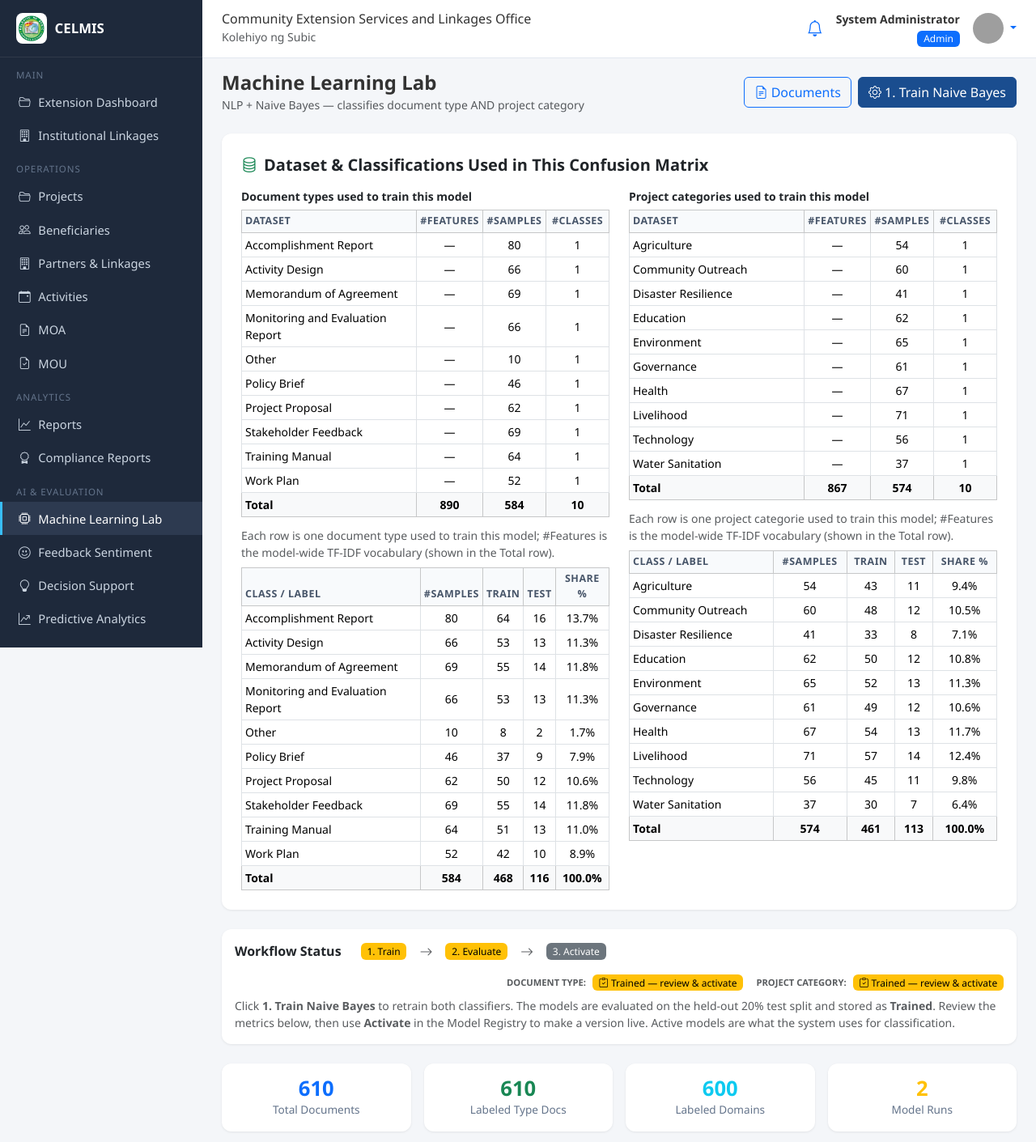
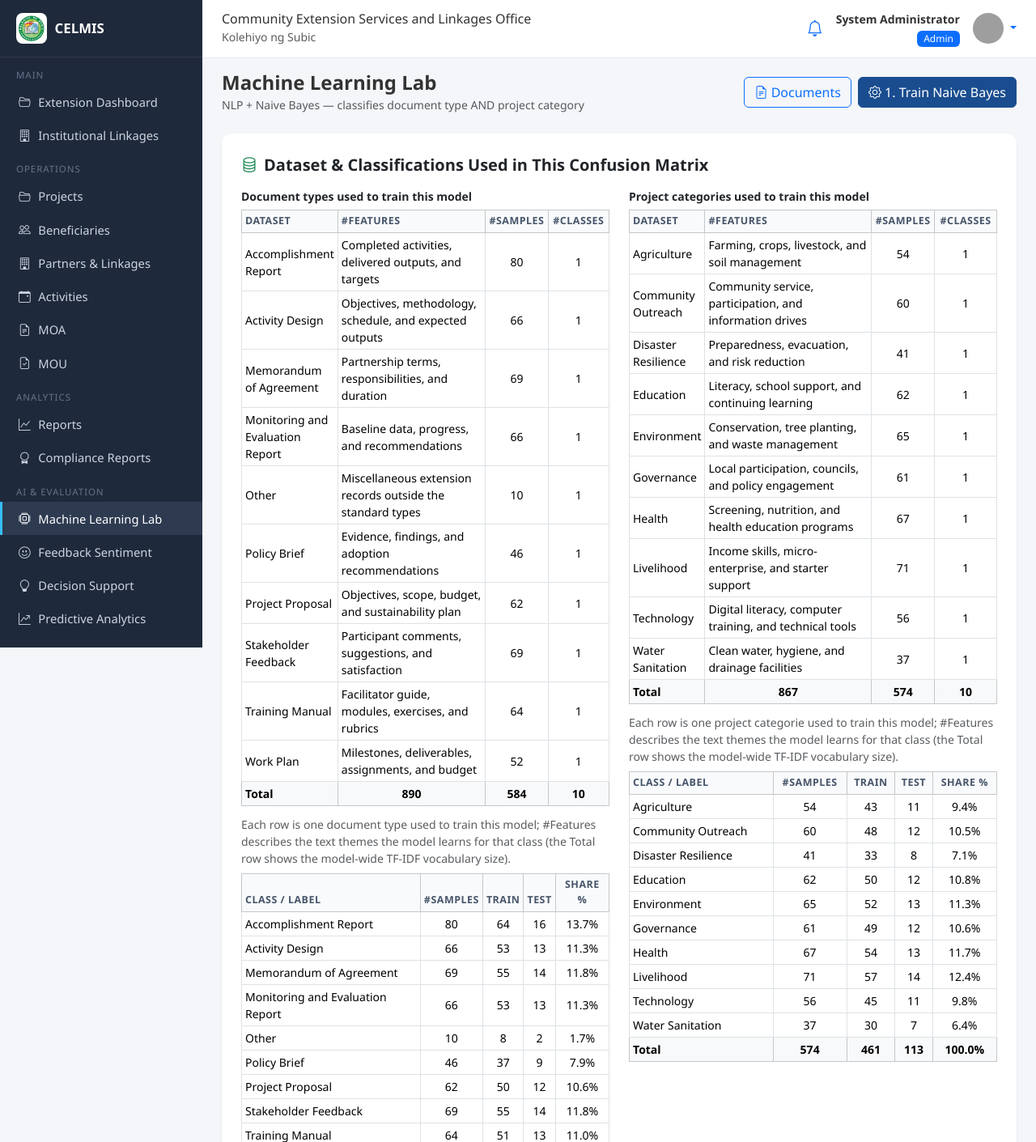
Before and after one commit to armagedon32/Community_Extension, a Flask app: page /ml in a window 1280 px wide. Shown: the top 1411 px of the page at 81% size. Run offline with Flask 3, Linux system fonts and the light colour scheme; a user stored in the database is signed in; data comes from the database, SQL or seed files in the repository; data that the repository does not hold is empty; some libraries are stand-ins or nearby versions; grey boxes are pictures that could not be loaded.

Commit message:
Show short text-theme descriptions in dataset #Features cells

```diff
--- a/app/routes/ml.py
+++ b/app/routes/ml.py
@@ -6,7 +6,9 @@ from flask_login import current_user, login_required
 from werkzeug.utils import secure_filename
 
 from app import db
-from app.models import DOCUMENT_CATEGORIES, PROJECT_CATEGORIES, Document, MLModel
+from app.models import (
+    CLASS_DESCRIPTIONS, DOCUMENT_CATEGORIES, PROJECT_CATEGORIES, Document, MLModel,
+)
 
 ml_bp = Blueprint("ml", __name__)
 
@@ -625,7 +627,13 @@ def _dataset_profile(model, view):
             total = details.get("total") or 0
             train = details.get("train") or 0
             test = details.get("test") or 0
-        per_class.append({"label": label, "total": total, "train": train, "test": test})
+        per_class.append({
+            "label": label,
+            "total": total,
+            "train": train,
+            "test": test,
+            "description": CLASS_DESCRIPTIONS.get(label, "Text samples for this class"),
+        })
 
     test_total = sum(c["test"] or 0 for c in per_class)
     for item in per_class:
--- a/app/templates/ml/index.html
+++ b/app/templates/ml/index.html
@@ -154,7 +154,7 @@
         <thead class="table-light">
             <tr>
                 <th>Dataset</th>
-                <th class="text-center" style="width:78px;">#Features</th>
+                <th style="width:230px;">#Features</th>
                 <th class="text-center" style="width:78px;">#Samples</th>
                 <th class="text-center" style="width:78px;">#Classes</th>
             </tr>
@@ -164,7 +164,7 @@
             {% for c in profile.per_class %}
             <tr>
                 <td class="small">{{ c.label }}</td>
-                <td class="text-center small">—</td>
+                <td class="small">{{ c.description }}</td>
                 <td class="text-center small">{{ c.total }}</td>
                 <td class="text-center small">1</td>
             </tr>
@@ -196,7 +196,7 @@
 {% if profile.per_class %}
 <div class="small text-muted mb-2">
     Each row is one {{ profile.classes_label.lower()[:-1] if profile.classes_label else 'class' }} used to train this model;
-    #Features is the model-wide TF-IDF vocabulary (shown in the Total row).
+    #Features describes the text themes the model learns for that class (the Total row shows the model-wide TF-IDF vocabulary size).
 </div>
 {% endif %}
 {% if profile.features_from_artifact %}
```
Also changed, not shown: app/models.py (+27 -0 lines).
